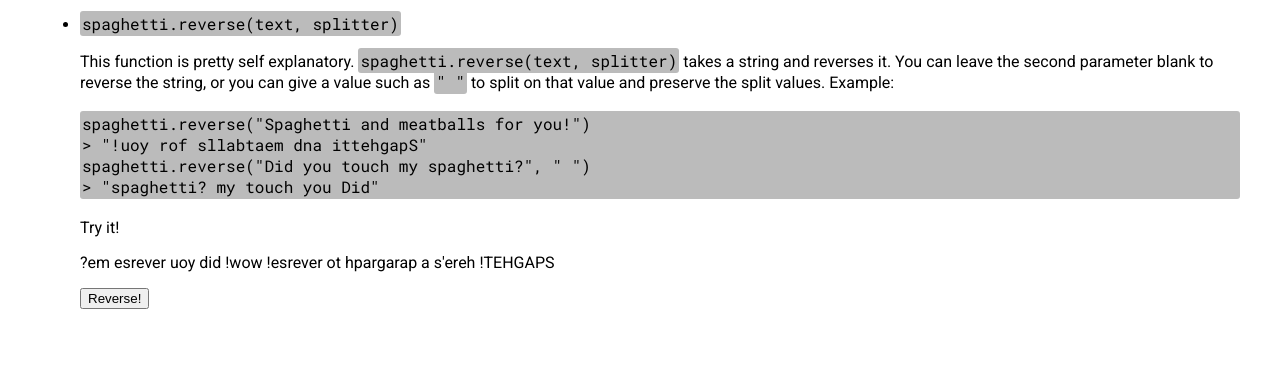
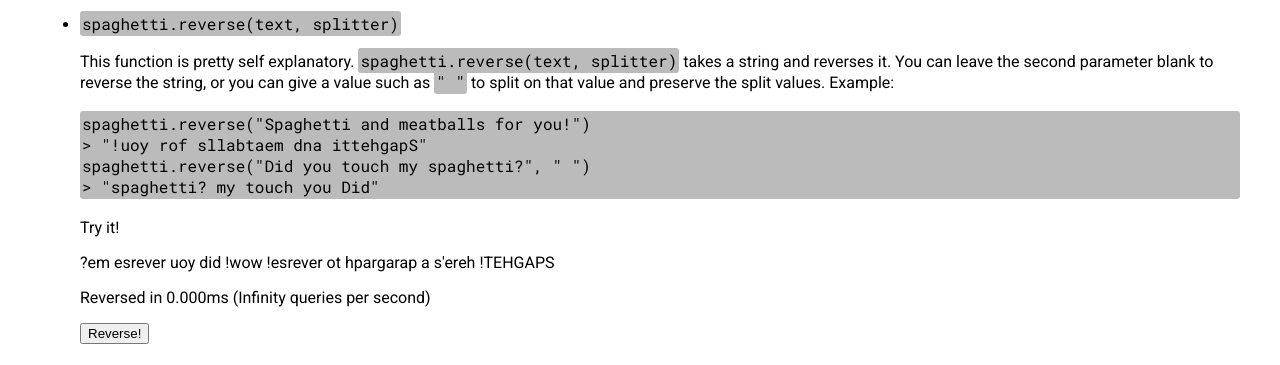
Before and after one commit to 2kinc/spaghetti, a plain HTML site: page index.html in a window 1280 px wide. Both pictures are taken after a click on the button "Reverse!". Shown: the part 778-1143 px from the top of the page. Drawn offline with Linux system fonts and the light colour scheme.

Commit message:
added performance speed

```diff
--- a/index.html
+++ b/index.html
@@ -41,6 +41,7 @@
                     </code> <br>
                     Try it! <br>
                     <p id="reverse-demo">SPAGHET! here's a paragraph to reverse! wow! did you reverse me?</p>
+                    <p id="reverse-demo-speed"></p>
                     <button id="reverse-demo-button">Reverse!</button>
                 </p>
             </li>
--- a/index.js
+++ b/index.js
@@ -12,5 +12,8 @@ document.querySelector('#actn-btn').addEventListener('click', function() {
 });
 
 document.querySelector('#reverse-demo-button').addEventListener('click', function () {
+    var t1 = performance.now();
     document.querySelector('#reverse-demo').innerHTML = spaghetti.reverse(document.querySelector('#reverse-demo').innerHTML);
+    var t2 = performance.now();
+    document.querySelector('#reverse-demo-speed').innerText = 'Reversed in ' + (t2 - t1).toFixed(3) + 'ms ' + '(' + Math.floor(1000 / (t2 - t1)) + ' queries per second)';
 });
```
